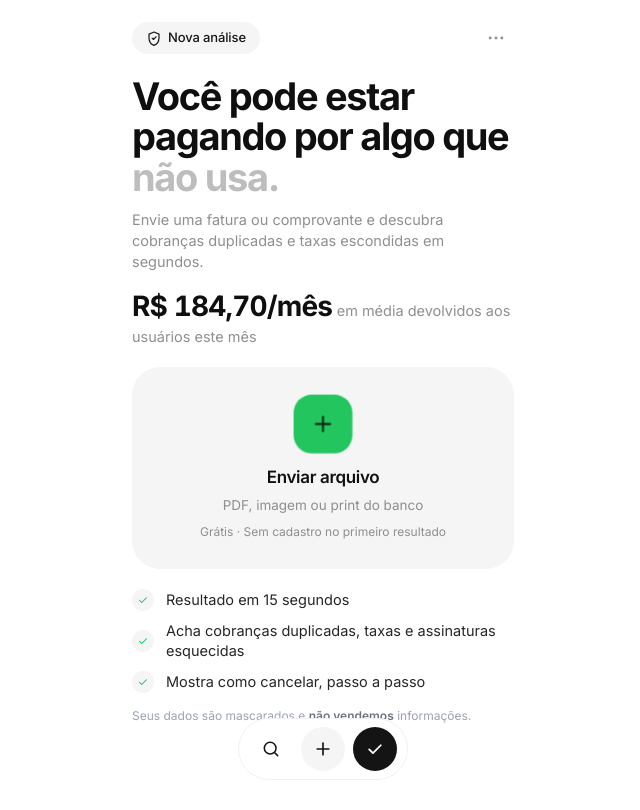
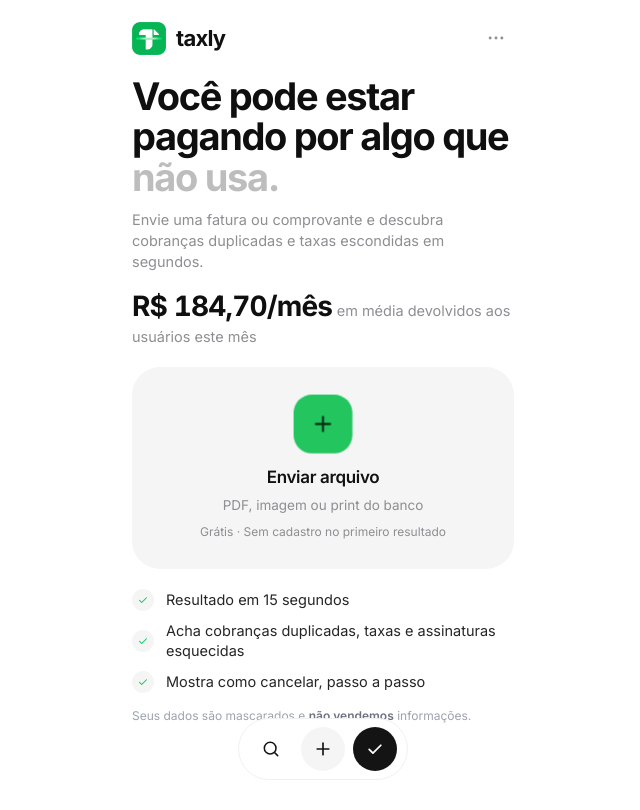
Before and after one commit to uset01/Taxly, a Next.js app: page / in a window 1280 px wide. Shown: the top 810 px of the page, without its empty margins (317-957 px from the left). Built offline with nearby package versions, Linux system fonts and the light colour scheme.

Commit message:
feat: add taxly logo and wordmark to top header

```diff
--- a/src/app/layout.tsx
+++ b/src/app/layout.tsx
@@ -9,7 +9,7 @@ const inter = Inter({
 });
 
 export const metadata: Metadata = {
-  title: "VazamentoZero — Possível economia e cobranças para revisar",
+  title: "taxly — Possível economia e cobranças para revisar",
   description:
     "Analise faturas com dados mascarados, identifique cobranças para revisar e descubra sua possível economia mensal.",
 };
--- a/src/components/HomeScreen.tsx
+++ b/src/components/HomeScreen.tsx
@@ -548,14 +548,18 @@ export function HomeScreen() {
         style={{ paddingBottom: "120px" }}
         className="mx-auto w-full max-w-[430px] min-w-0 min-h-screen bg-white pb-[120px] relative"
       >
-        {/* Top Row: Pill + Menu "..." */}
+        {/* Top Row: Logo taxly + Menu "..." */}
         <header className="px-6 pt-5 pb-2 flex items-center justify-between">
-          <div className="inline-flex items-center gap-1.5 rounded-full bg-[#F5F5F5] px-3.5 py-1.5 select-none">
-            <ShieldCheckIcon className="w-[16px] h-[16px] text-[#171717]" />
-            <span className="text-[13px] font-medium text-[#171717] tracking-[-0.01em]">
-              {screenState === "empty" && activeTab === "vault"
-                ? "Meu Cofre"
-                : "Nova análise"}
+          <div className="inline-flex items-center gap-2.5 select-none">
+            <img
+              src="/taxly-logo.png"
+              alt="Logo taxly"
+              width={34}
+              height={34}
+              className="w-[34px] h-[34px] object-contain shrink-0"
+            />
+            <span className="text-[22px] font-bold text-[#111111] tracking-[-0.035em] leading-none">
+              taxly
             </span>
           </div>
 
```
Also changed, not shown: public/taxly-logo.png (added), src/app/icon.png (added).
